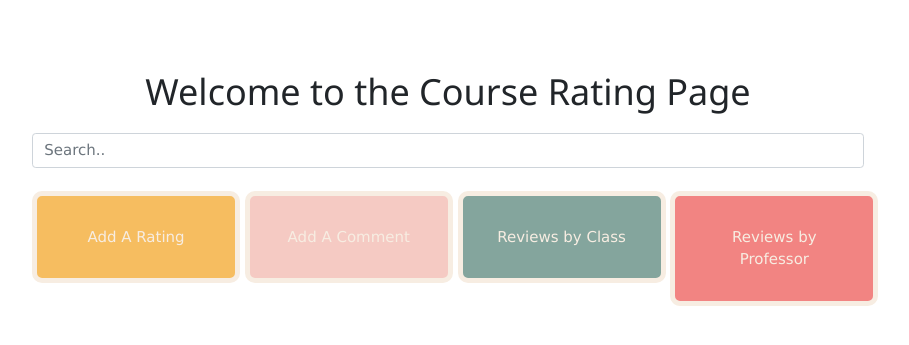
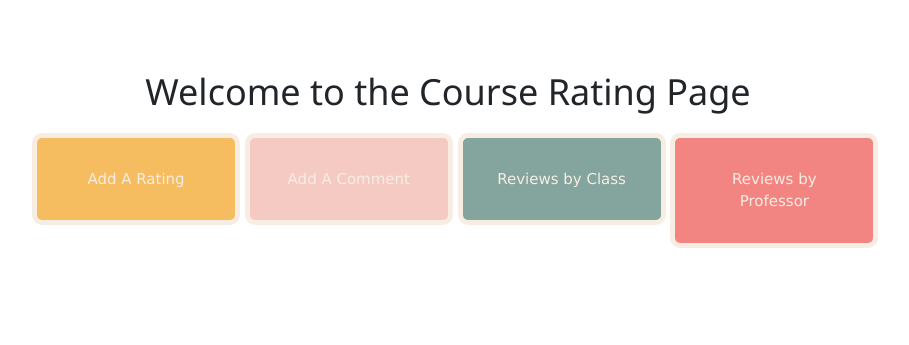
Before and after one commit to Skylarhaskiell/CS4750, a PHP site: page / in a window 1280 px wide. Shown: the part 53-398 px from the top of the page, without its empty margins (88-997 px from the left). Run offline with PHP 8.4, Linux system fonts and the light colour scheme.

Commit message:
no more search bar on index page

```diff
--- a/index.php
+++ b/index.php
@@ -62,13 +62,6 @@
 
   <!-- for local -->
   <!-- <script src="your-js-file.js"></script> -->
-
-
-  <div class="search-container">
-    <form action="/action_page.php">
-      <input class="form-control" type="text" placeholder="Search.." name="search" style = 'width: 80%;'>
-    </form>
-  </div>
 
 
 
```
